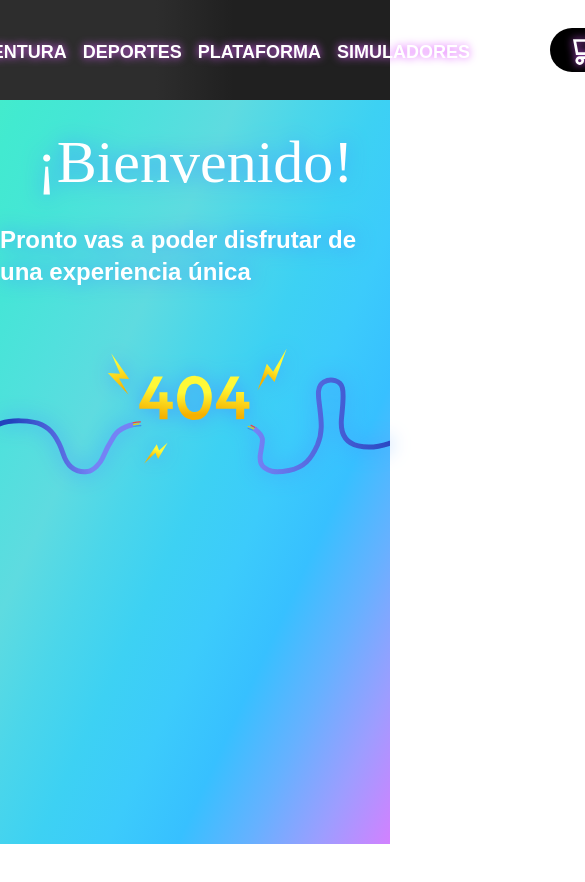
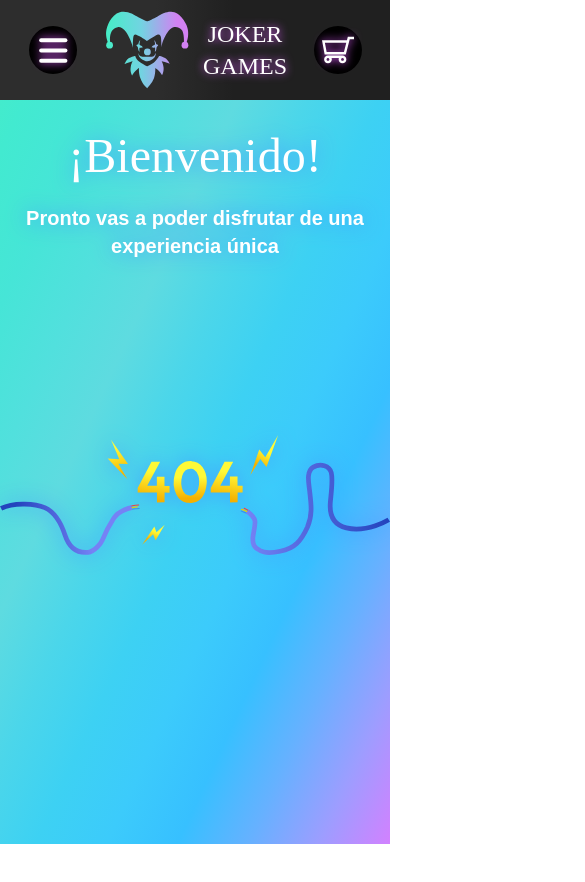
Before and after one commit to Escobar-Gonzalo/joker-games-eccomerce, a React (Vite) app: page / in a window 390 px wide. Shown: the top 882 px of the page, 585 px wide, since content can reach past the window. Before the commit the page ends 844 px from the top, so only its background shows below. Built offline with nearby package versions, Linux system fonts and the light colour scheme; a web font is replaced by a local one.

Commit message:
Comenzando diseño responsive de la app

```diff
--- a/index.html
+++ b/index.html
@@ -7,7 +7,7 @@
     <title>Vite + React</title>
   </head>
   <body>
-    <div id="root"></div>
+    <div class="h-screen w-full" id="root"></div>
     <script type="module" src="/src/main.jsx"></script>
   </body>
 </html>
--- a/src/App.css
+++ b/src/App.css
@@ -4,7 +4,6 @@
   margin: 0;
   padding: 0;
   box-sizing: border-box;
-  height: 100vh;
   background-image: linear-gradient(to right bottom, #45eec6, #42ead0, #46e5d7, #51e0dd, #5edbe0, #4bd6ea, #3dd1f3, #3ccbfb, #37c0ff, #66b1ff, #9d9dff, #d281ff);
 }
 
--- a/src/components/CartWidget/CartWidget.jsx
+++ b/src/components/CartWidget/CartWidget.jsx
@@ -3,9 +3,9 @@ import cart from '../../assets/cart.svg'
 const CartWidget = () => {
     return (
         <div class="flex flex-row items-center">
-            <div class="h-11 w-36 flex flex-row flex-nowrap items-center justify-evenly rounded-full bg-black ">
-                <img class="w-9 drop-shadow-text-glow" src={cart} alt="cart-widget" />
-                <p class="font-sans font-semibold text-white drop-shadow-text-glow">$0,00</p>
+            <div class="flex flex-row flex-nowrap items-center justify-evenly rounded-full bg-black w-12 h-12 mr-2 md:w-36 md:h-11">
+                <img class="drop-shadow-div-glow w-8 md:w-9 " src={cart} alt="cart-widget" />
+                <p class="hidden md:flex font-sans font-semibold text-white drop-shadow-text-glow">$0,00</p>
             </div>
         </div>
     )
--- a/src/components/ItemListContainer/ItemListContainer.jsx
+++ b/src/components/ItemListContainer/ItemListContainer.jsx
@@ -2,10 +2,10 @@ import underConst from "../../assets/404image.svg"
 
 const ItemListContainer = (props) => {
     return (
-    <div class="flex gap-y-8 flex-col items-center mt-8 ">
-        <h2 class="text-white text-6xl drop-shadow-text-dark-glow">{props.greeting}</h2>
-        <p class="font-sans text-white text-2xl font-semibold drop-shadow-text-dark-glow">Pronto vas a poder disfrutar de una experiencia única</p>
-        <img class="w-1960 h-1000 drop-shadow-text-dark-glow flex-wrap" src={underConst} alt="under construction image" />
+    <div class="flex gap-y-6 flex-col items-center mt-8 h-full w-screen">
+        <h2 class="text-white drop-shadow-text-dark-glow text-5xl md:text-6xl">{props.greeting}</h2>
+        <p class="font-sans text-white font-semibold drop-shadow-text-dark-glow text-xl text-center md:text-2xl">Pronto vas a poder disfrutar de una experiencia única</p>
+        <img class="w-1920 h-1/2 drop-shadow-text-dark-glow" src={underConst} alt="under construction image" />
     </div>
     )
 }
--- a/src/components/NavBar/NavBar.jsx
+++ b/src/components/NavBar/NavBar.jsx
@@ -1,16 +1,20 @@
 import React from 'react'
 import logo from "../../assets/logo-joker2.svg"
+import menu from "../../assets/menu.svg"
 import CartWidget from '../CartWidget/CartWidget'
 
 const NavBar = () => {
     return (
         <header class="flex flex-row w-screen justify-center bg-gradient-to-r from-Nv-black from-40% to-Nv-shadow to-60% sticky">
-            <nav class="max-w-7xl w-screen flex gap-x-20 flex-row justify-center">
+            <nav class="max-w-7xl w-screen flex flex-row justify-evenly items-center md:gap-x-20">
+                <div class="ml-2 h-12 w-12 flex flex-row flex-nowrap justify-center rounded-full bg-black md:hidden">
+                    <img class="w-8 drop-shadow-div-glow"src={menu} alt="" />
+                </div>
                 <div class="flex flex-row items-center">
-                <img src={logo} alt="" />
-                <h1 class="text-white text-3xl font-normal drop-shadow-text-glow">JOKER GAMES</h1>
+                    <img class="" src={logo} alt="" />
+                    <h1 class="text-white font-normal drop-shadow-text-glow text-center text-2xl w-24 md:text-3xl ">JOKER GAMES</h1>
                 </div>
-                <ul class="flex flex-row font-sans font-semibold items-center pt-1 uppercase text-lg text-white space-x-4 cursor-pointer drop-shadow-text-glow">
+                <ul class="hidden lg:flex flex-row font-sans font-semibold items-center pt-1 uppercase text-lg text-white space-x-4 cursor-pointer drop-shadow-text-glow">
                     <li class="">Acción</li>
                     <li>Aventura</li>
                     <li>Deportes</li>
--- a/tailwind.config.js
+++ b/tailwind.config.js
@@ -8,11 +8,24 @@ export default {
     extend: {
       dropShadow:{
         'text-glow': '0 0 4px rgb(222,91,255)',
-        'text-dark-glow': '0 0 10px rgb(68,156,255)'
+        'text-dark-glow': '0 0 10px rgb(68,156,255)',
+        'div-glow': '0 0 4px rgb(222,91,255)'
       },
       colors: {
         'Nv-black': '#2D2D2D',
-        'Nv-shadow': '#202020'
+        'Nv-shadow': '#202020',
+        'Gc-01': '#45eec6',
+        'Gc-02': '#42ead0',
+        'Gc-03': '#46e5d7',
+        'Gc-04': '#51e0dd',
+        'Gc-04': '#5edbe0',
+        'Gc-05': '#4bd6ea',
+        'Gc-07': '#3dd1f3',
+        'Gc-08': '#3ccbfb',
+        'Gc-09': '#37c0ff',
+        'Gc-10': '#66b1ff',
+        'Gc-11': '#9d9dff',
+        'Gc-12': '#d281ff'
       },
       fontFamily: {
         sans: ['Poppins', 'sans-serif'],
```
Also changed, not shown: src/assets/404image.svg, src/assets/menu.svg (added).
